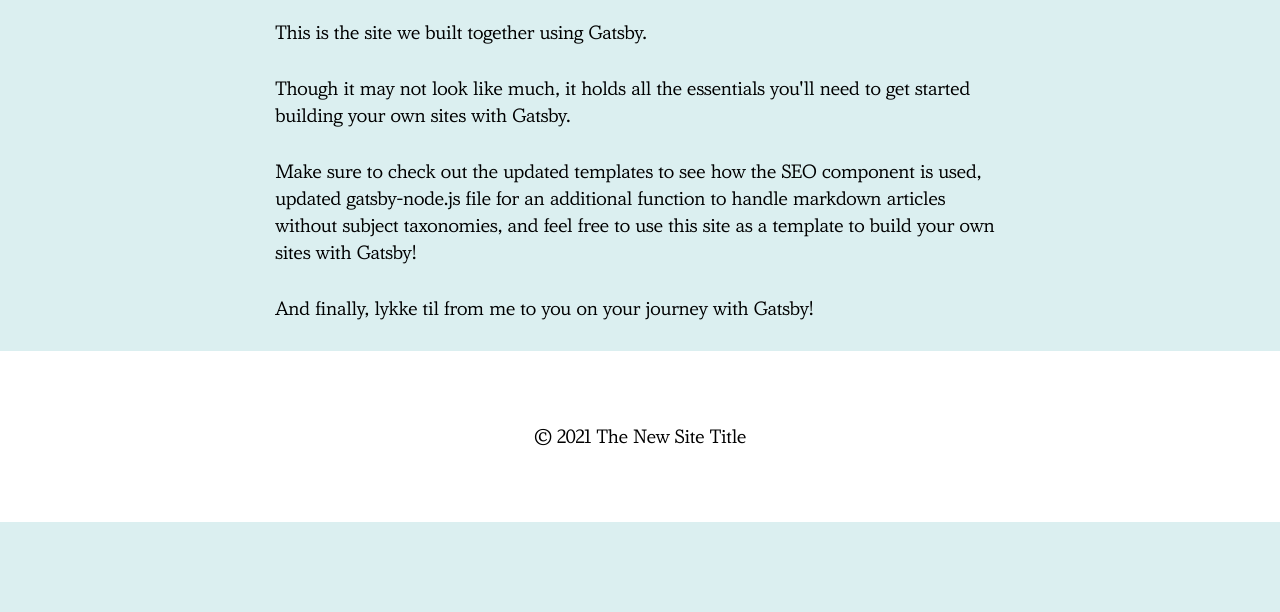
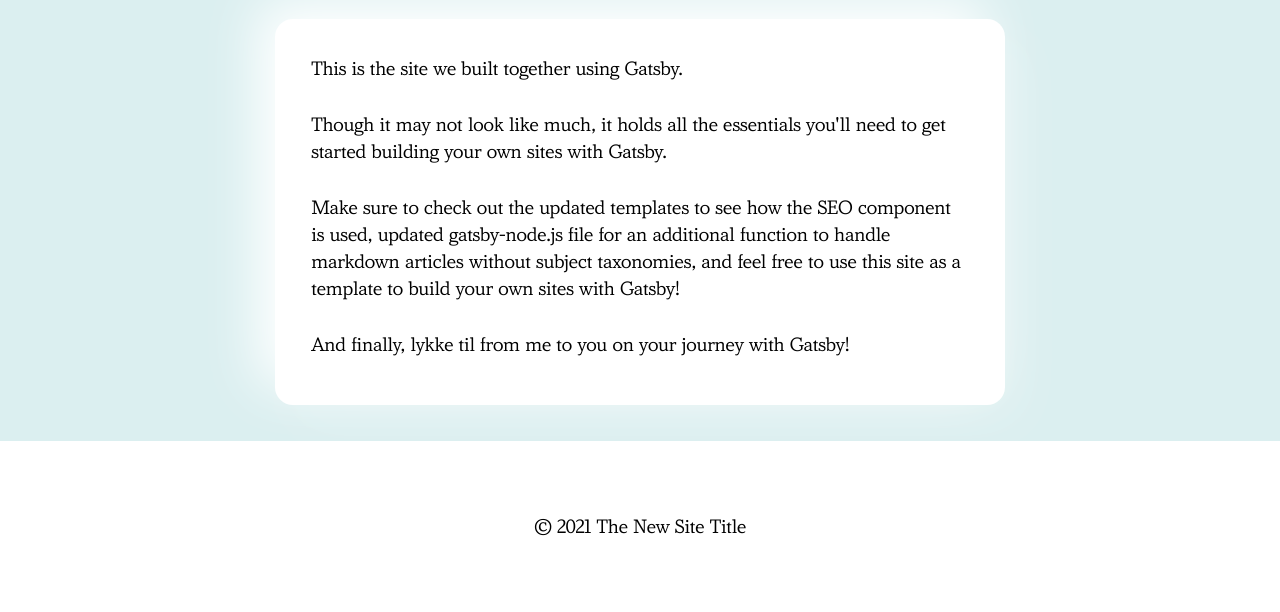
Before and after one commit to LinkedInLearning/learning-gatsby-3156789, a Gatsby site: page / in a window 1280 px wide. Shown: the part 355-967 px from the top of the page. Before the commit the page ends 877 px from the top, so only its background shows below. Built offline with nearby package versions, Linux system fonts and the light colour scheme; Gatsby itself is replaced by a stand-in of ours.

Commit message:
Add styled components

```diff
--- a/gatsby-config.js
+++ b/gatsby-config.js
@@ -13,6 +13,7 @@ module.exports = {
     "gatsby-plugin-image",
     "gatsby-plugin-react-helmet",
     "gatsby-plugin-sitemap",
+    "gatsby-plugin-styled-components",
     {
       resolve: "gatsby-plugin-manifest",
       options: {
--- a/package.json
+++ b/package.json
@@ -18,6 +18,7 @@
   "dependencies": {
     "@mdx-js/mdx": "^1.6.22",
     "@mdx-js/react": "^1.6.22",
+    "babel-plugin-styled-components": "^1.13.3",
     "gatsby": "^4.0.0",
     "gatsby-plugin-image": "^2.0.0",
     "gatsby-plugin-manifest": "^4.0.0",
@@ -26,13 +27,15 @@
     "gatsby-plugin-react-helmet": "^5.0.0",
     "gatsby-plugin-sharp": "^4.0.0",
     "gatsby-plugin-sitemap": "^5.0.0",
+    "gatsby-plugin-styled-components": "^5.0.0",
     "gatsby-source-filesystem": "^4.0.0",
     "gatsby-transformer-remark": "^5.0.0",
     "gatsby-transformer-sharp": "^4.0.0",
     "postcss": "^8.3.11",
     "react": "^17.0.1",
     "react-dom": "^17.0.1",
-    "react-helmet": "^6.1.0"
+    "react-helmet": "^6.1.0",
+    "styled-components": "^5.3.3"
   },
   "repository": {
     "type": "git",
--- a/src/pages/index.js
+++ b/src/pages/index.js
@@ -1,9 +1,18 @@
 import * as React from "react"
+import styled from "styled-components"
 
 import Layout from "../components/Layout"
 import Seo from "../components/Seo"
 
 import * as styles from "./index.module.css"
+
+const NeuWrapper = styled.div`
+  margin-bottom: 2rem;
+  padding: 2rem 2rem 1rem;
+  border-radius: 1rem;
+  background: #ffffff;
+  box-shadow: 1rem 1rem 3rem hsla(0, 0%, 100%, 0.2), -1rem -1rem 3rem #ffffff;
+`
 
 const IndexPage = () => (
   <Layout>
@@ -17,7 +26,7 @@ const IndexPage = () => (
     />
     <section className={styles.wrapper}>
       <h1 className={styles.heading}>Welcome to the Project</h1>
-      <div>
+      <NeuWrapper>
         <p>This is the site we built together using Gatsby.</p>
         <p>
           Though it may not look like much, it holds all the essentials you'll
@@ -33,7 +42,7 @@ const IndexPage = () => (
         <p>
           And finally, lykke til from me to you on your journey with Gatsby!
         </p>
-      </div>
+      </NeuWrapper>
     </section>
   </Layout>
 )
```
Also changed, not shown: 1 other file.
